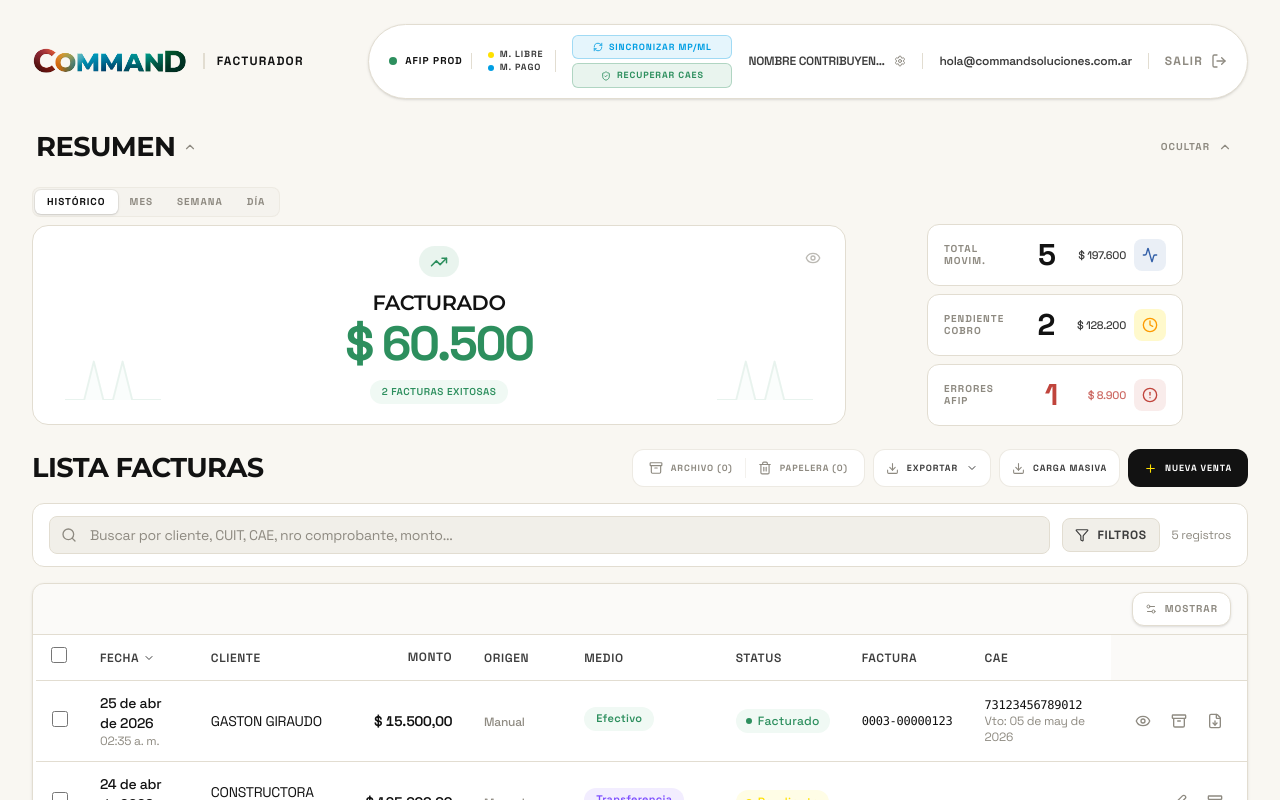
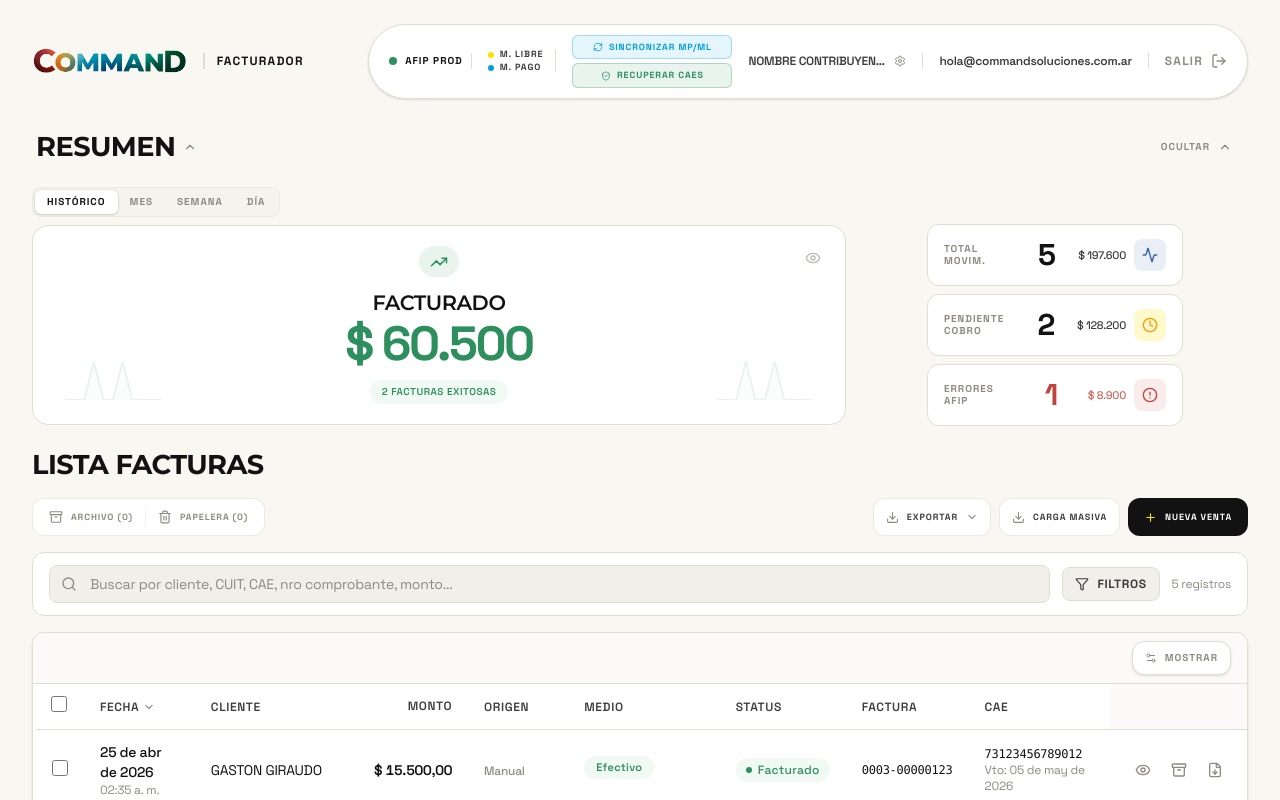
Before and after one commit to curiosidadparlante-jpg/demofacturador, a React (Vite) app: page / in a window 1280 px wide. Shown: the top 800 px of the page. Built offline with nearby package versions, Linux system fonts and the light colour scheme.

Commit message:
UI: Reorder layout - Title on top, buttons below with left/right alignment

```diff
--- a/src/pages/Home.jsx
+++ b/src/pages/Home.jsx
@@ -625,12 +625,12 @@ export default function Home() {
 
       {/* ─── Table section ─── */}
       <div>
-        <div className="flex flex-col md:flex-row md:items-center justify-between gap-4 mb-4">
-          <h2 className="text-xl font-bold text-text-primary uppercase tracking-tight">
+        <div className="mb-4">
+          <h2 className="text-xl font-bold text-text-primary uppercase tracking-tight mb-4">
             Lista Facturas
           </h2>
 
-          <div className="flex flex-col md:flex-row items-center gap-2 w-full md:w-auto">
+          <div className="flex flex-col md:flex-row md:items-center justify-between gap-4">
             {/* ─── Archive & Trash (Left) ─── */}
             <div className="flex items-center bg-white border border-border/60 rounded-xl p-1 h-[38px] w-full md:w-auto">
               <button
```
